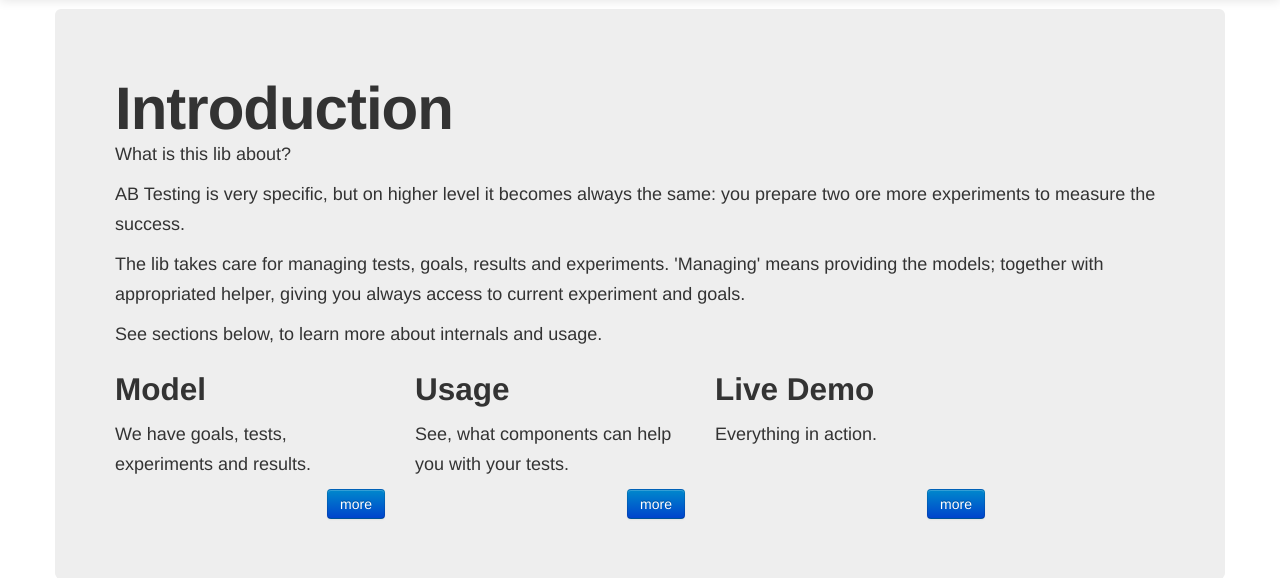
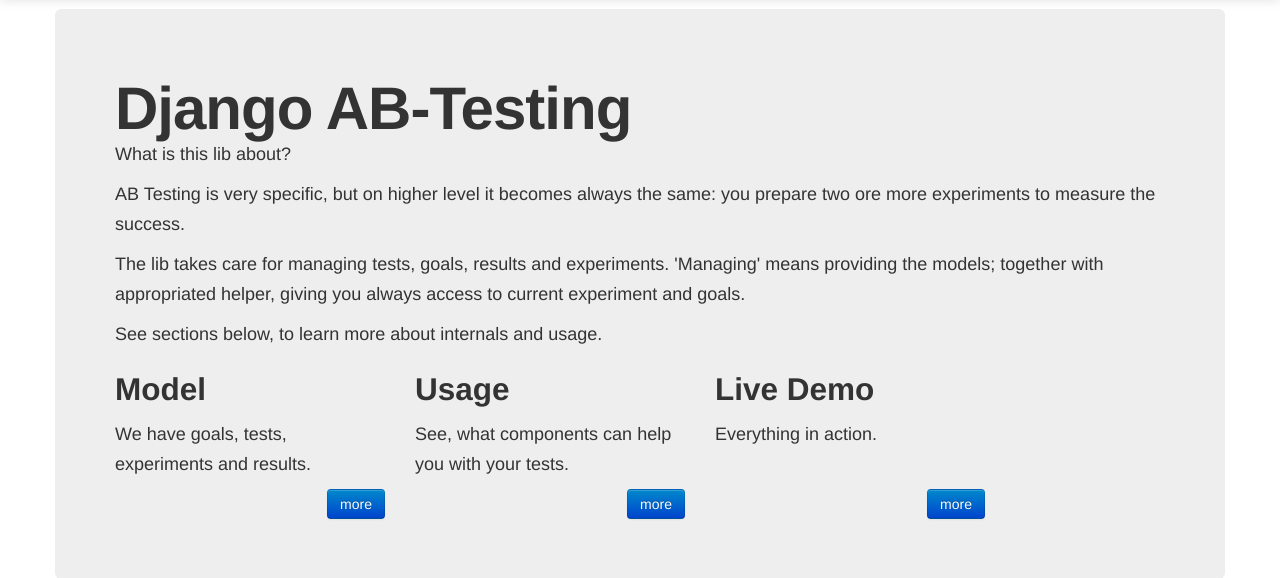
Before and after one commit to camillo/django-abTest, a Django app: template example/abWeb/templates/home.html in a window 1280 px wide. Shown: the part 41-619 px from the top of the page. Run offline with Django 3.2, Linux system fonts and the light colour scheme; the template is opened without the code that fills it, so the values that code supplies are empty.

Commit message:
new header

```diff
--- a/example/abWeb/templates/home.html
+++ b/example/abWeb/templates/home.html
@@ -1,7 +1,7 @@
 {% extends "base.html" %}
 {% block content %}
     <div class="hero-unit">
-        <h1>Introduction</h1>
+        <h1>Django AB-Testing</h1>
         <p>What is this lib about?</p>
         <p>AB Testing is very specific, but on higher level it becomes always the same: you prepare two ore more experiments to measure the success.</p>
         <p>The lib takes care for managing tests, goals, results and experiments. 'Managing' means providing the models;
```
